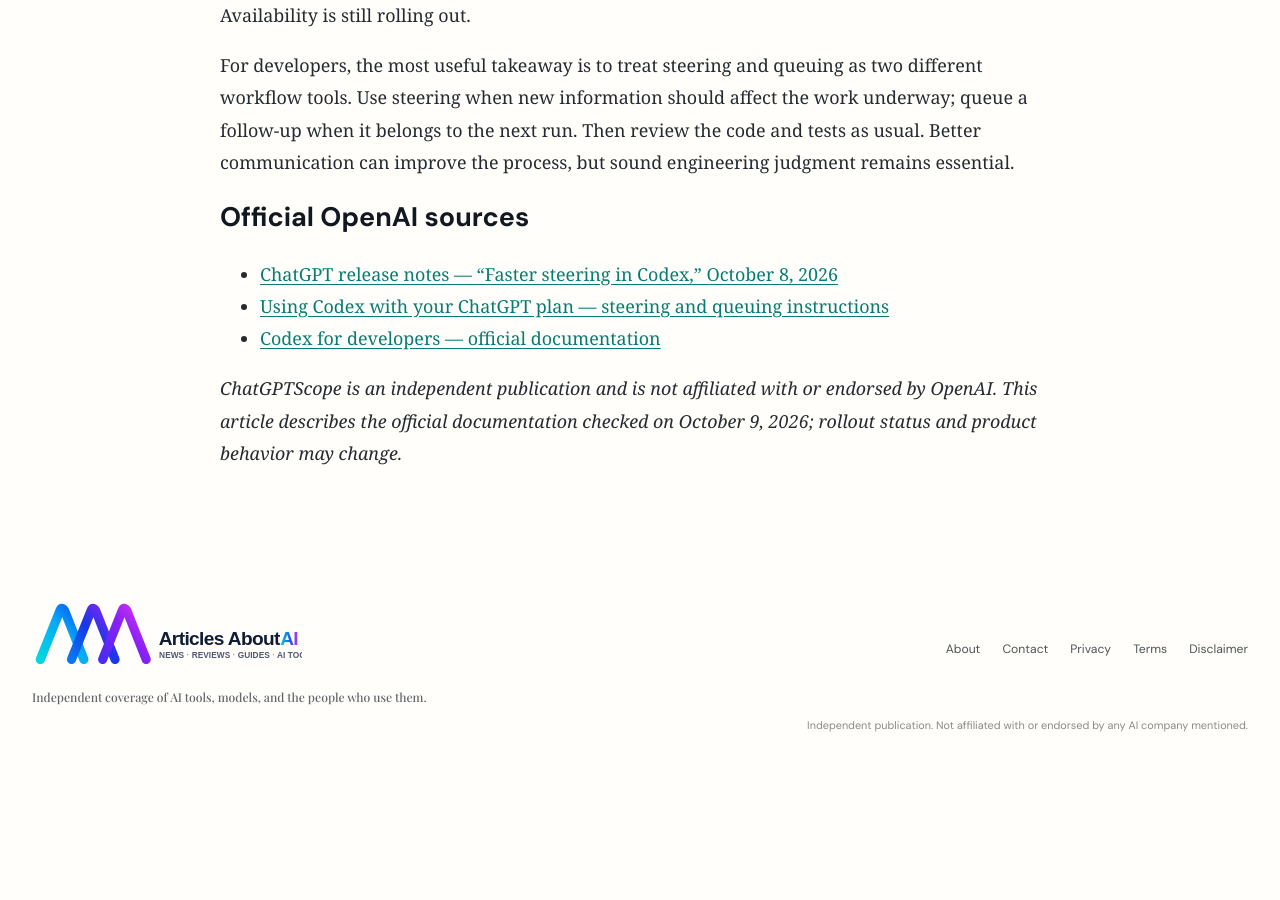
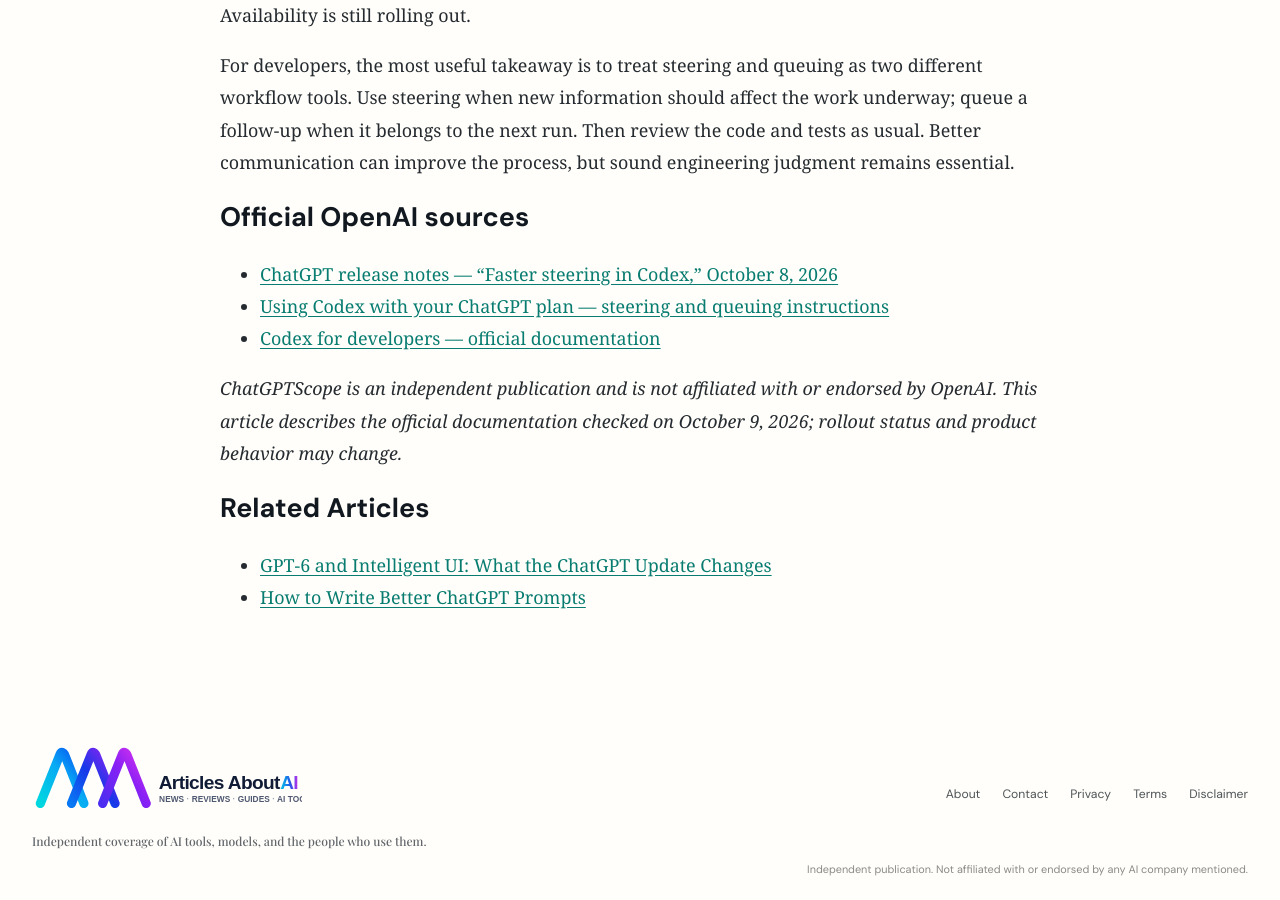
Before and after one commit to todaysnewsai/ChatGPTScope, a Jekyll site: the page built from _posts/2026-10-09-faster-codex-steering-chatgpt-desktop.md, in a window 1280 px wide and 900 px high, scrolled down 9862 px. Built offline with Jekyll 4.4.1, drawn with Linux system fonts in a browser that asks for light colours; before the commit the page ends 10618 px from its top, so only the background shows below that.

Commit message:
Add relevant internal links to article

```diff
--- a/_posts/2026-10-09-faster-codex-steering-chatgpt-desktop.md
+++ b/_posts/2026-10-09-faster-codex-steering-chatgpt-desktop.md
@@ -177,3 +177,8 @@
 - [Codex for developers — official documentation](https://developers.openai.com/codex/)
 
 *ChatGPTScope is an independent publication and is not affiliated with or endorsed by OpenAI. This article describes the official documentation checked on October 9, 2026; rollout status and product behavior may change.*
+
+## Related Articles
+
+- [GPT-6 and Intelligent UI: What the ChatGPT Update Changes](https://articlesaboutai.com/news/2026/10/09/gpt-6-intelligent-ui-chatgpt-update/)
+- [How to Write Better ChatGPT Prompts](https://articlesaboutai.com/guides/2026/10/09/how-to-write-better-chatgpt-prompts/)
```
